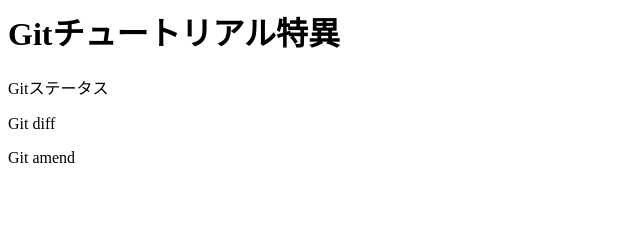
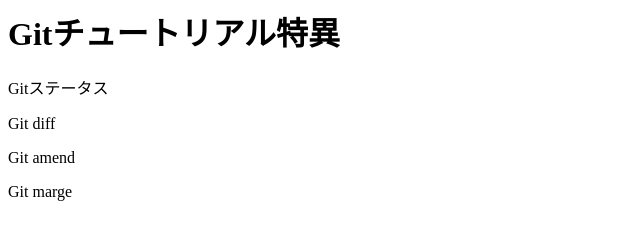
Before and after one commit to shinchan2929/git_tutorial, a plain HTML site: page index.html in a window 1280 px wide. Shown: the full height of the page, 0-640 px from the left. Drawn offline with Linux system fonts and the light colour scheme.

Commit message:
git marge 追記

```diff
--- a/index.html
+++ b/index.html
@@ -2,3 +2,4 @@
 <p>Gitステータス</P>
 <p>Git diff</p>
 <p>Git amend</p>
+<p>Git marge</p>
```
